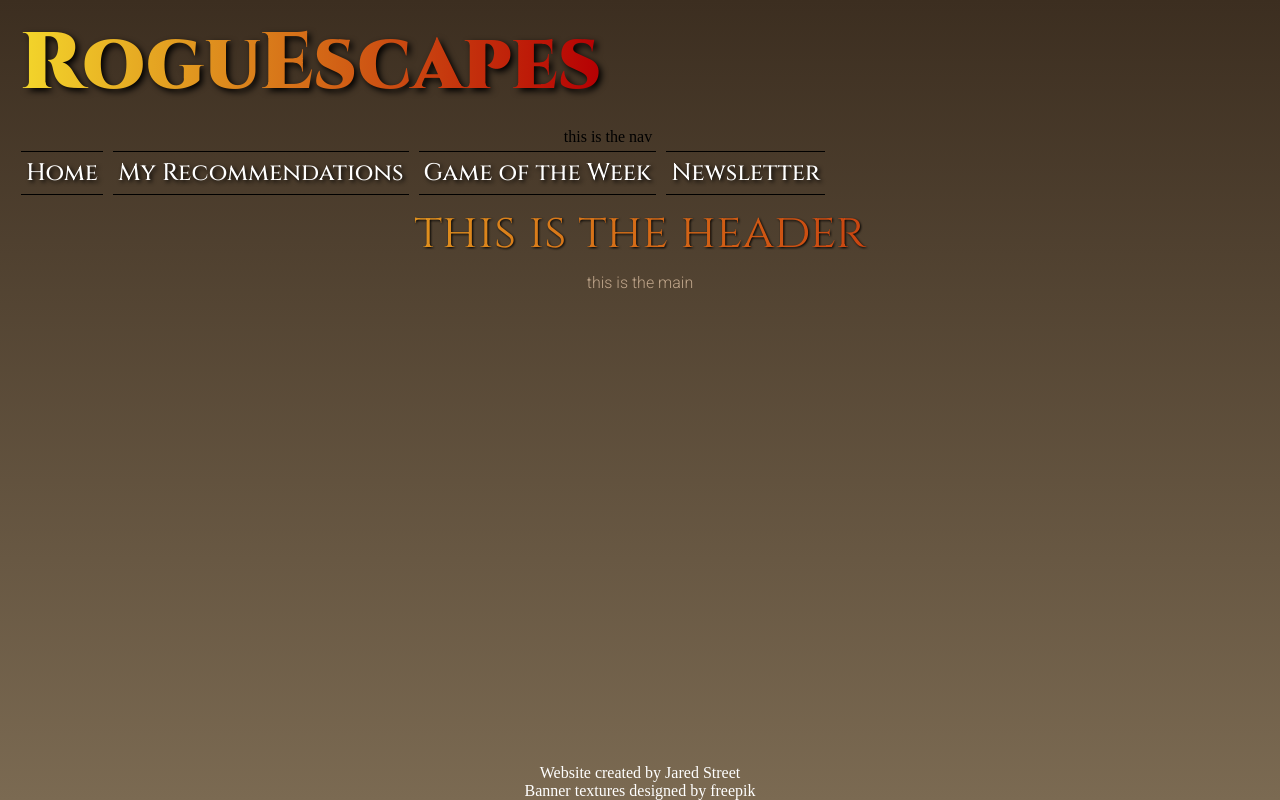
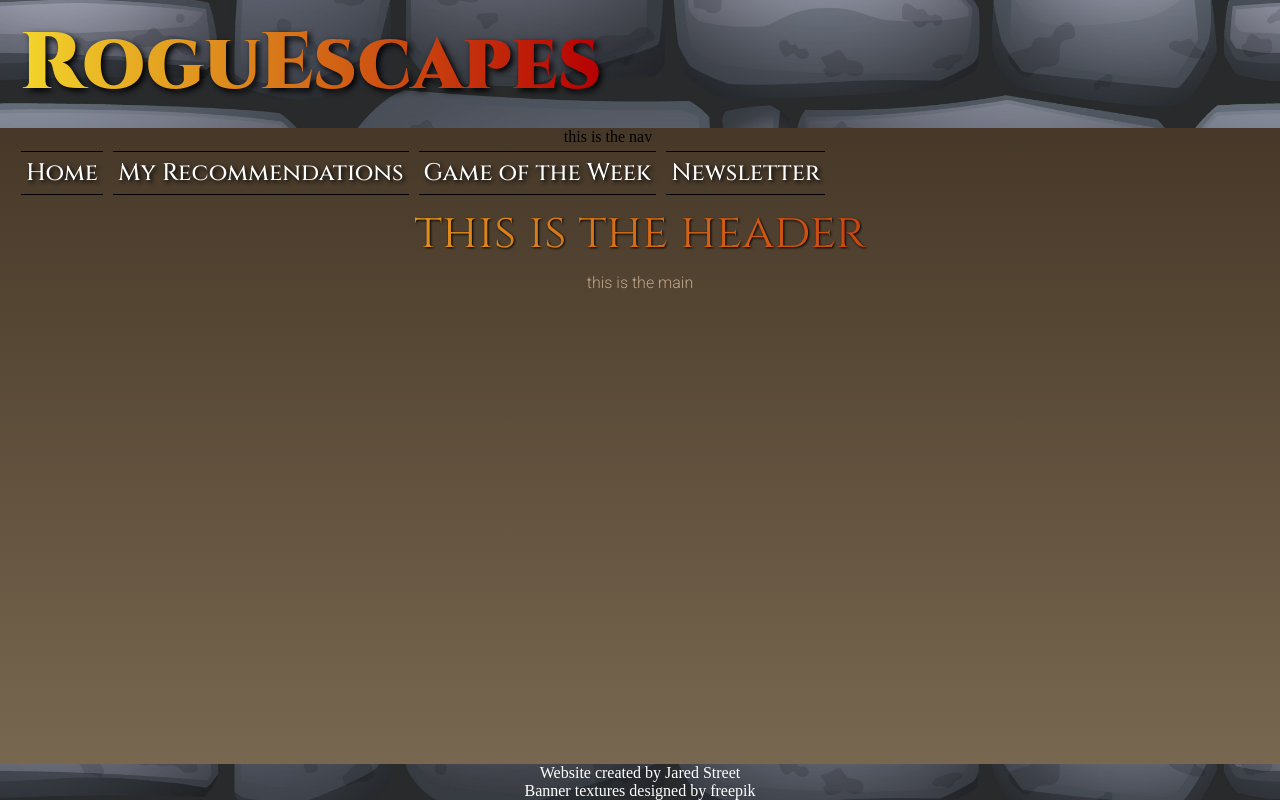
Before and after one commit to OhStreet/RogueEscapes, a plain HTML site: page template.html in a window 1280 px wide. Drawn offline with Linux system fonts and the light colour scheme.

Commit message:
Update styles.css

```diff
--- a/css/styles.css
+++ b/css/styles.css
@@ -29,7 +29,7 @@ html, body {
 
 /*banner and site title style rules*/
 .mobile {
-    background-image: url('/RoguEscapes/images/cobblestone-banner.jpg');
+    background-image: url('/RogueEscapes/images/cobblestone-banner.jpg');
     background-size: cover;
     background-position: center;
     background-repeat: no-repeat;
@@ -270,7 +270,7 @@ td {
 
 footer {
     display: block;
-    background-image: url('/RoguEscapes/images/cobblestone-banner.jpg');
+    background-image: url('/RogueEscapes/images/cobblestone-banner.jpg');
     background-size: cover;
     background-position: center;
     background-repeat: no-repeat;
@@ -489,7 +489,7 @@ input[type="submit"]:hover, input[type="reset"]:hover {
 
 
     body {
-        background-image: url('/RoguEscapes/images/cobblestone-banner.jpg');
+        background-image: url('/RogueEscapes/images/cobblestone-banner.jpg');
     }
 
     #wrapper {
```
